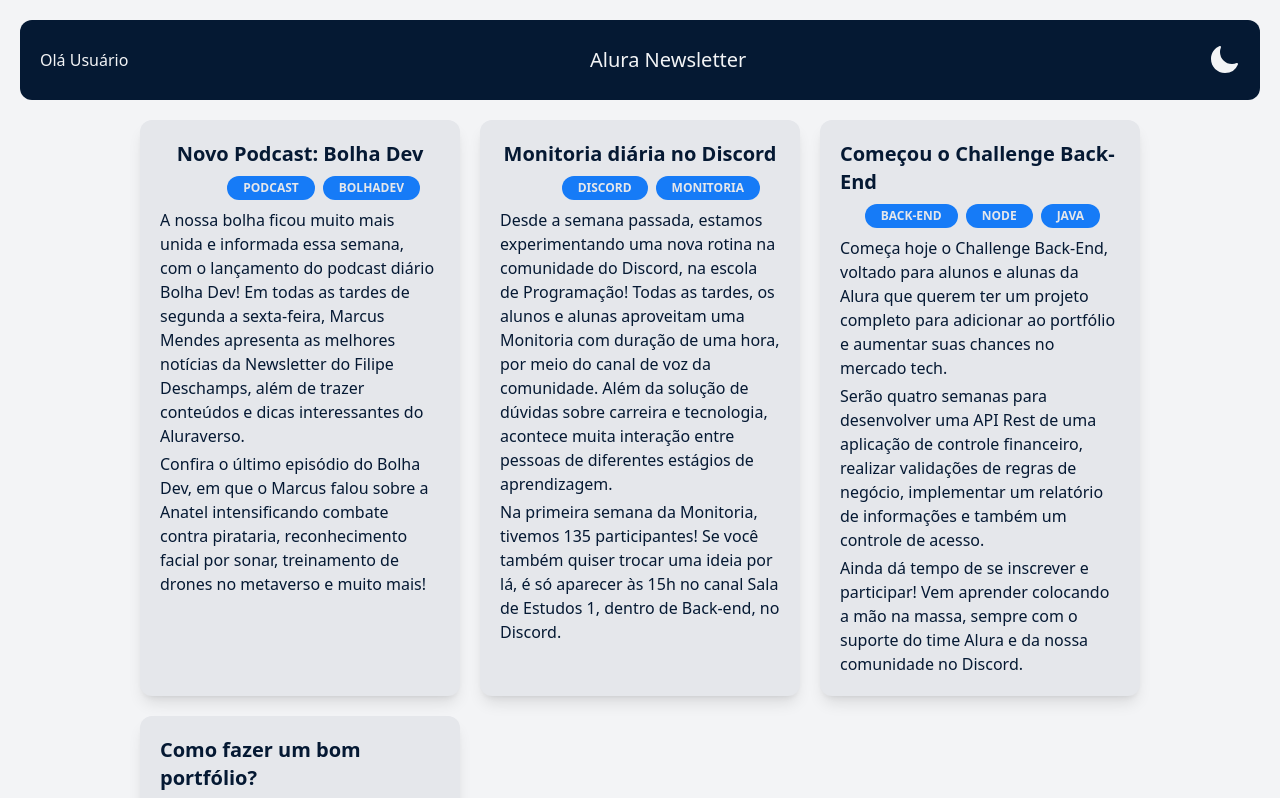
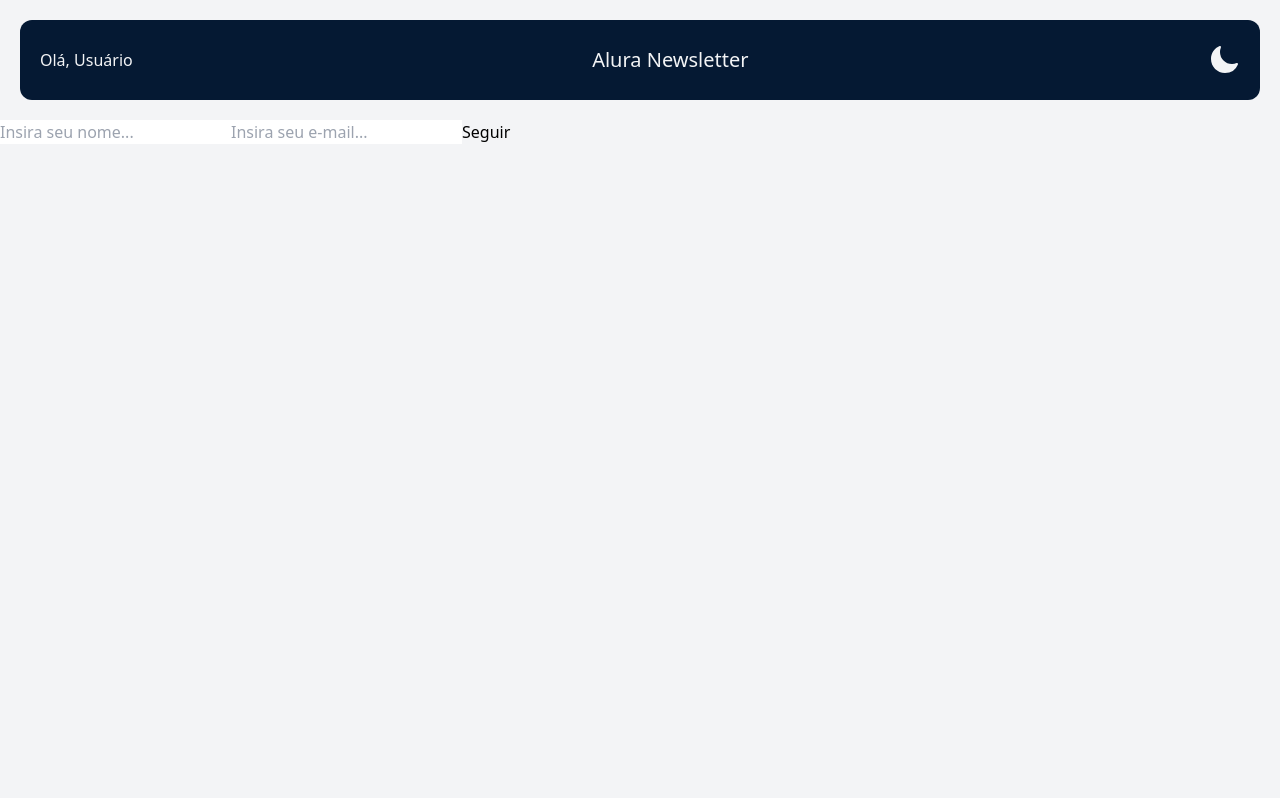
Before and after one commit to PxS00/alura-newsletter, a React (Vite) app: page / in a window 1280 px wide. Shown: the top 798 px of the page. Built offline with nearby package versions, Linux system fonts and the light colour scheme.

Commit message:
feat: implement user authentication with Form component and update Header to display user name

```diff
--- a/src/App.jsx
+++ b/src/App.jsx
@@ -1,11 +1,17 @@
+import { useState } from 'react';
+
 import ArticleList from './components/ArticleList/ArticleList';
 import Header from './components/Header/Header';
+import Form from './components/Form/Form';
 
 const App = () => {
+  const [user, setUser] = useState()
+  const hasUser = Boolean(user)
   return (
     <>
-      <Header />
-      <ArticleList />
+      <Header user={user}/>
+      { hasUser && <ArticleList /> }
+      {hasUser || <Form onSubmit={setUser} />}
     </>
   )
 }
--- /dev/null
+++ b/src/components/Form/Form.jsx
@@ -0,0 +1,16 @@
+const Form = ({ onSubmit }) => {
+    const safeSubmit = event => {
+        event.preventDefault()
+        event.stopPropagation()
+        const name = event.target[0].value
+        const email = event.target[1].value
+        onSubmit({ name, email })
+    }
+    return <form onSubmit={safeSubmit}>
+        <input type="text" placeholder="Insira seu nome..."/>
+        <input type="email" placeholder="Insira seu e-mail..."/>
+        <button type="submit">Seguir</button>
+    </form>
+}
+
+export default Form
--- a/src/components/Header/Header.jsx
+++ b/src/components/Header/Header.jsx
@@ -1,8 +1,8 @@
 import ToggleTheme from "../ToggleTheme/ToggleTheme"
 
-const Header = () => {
+const Header = ({ user}) => {
     return <div className="flex h-20 bg-alura-200 dark:bg-dark-200 justify-between items-center px-5 sm:rounded-xl sm: m-5">
-        <span className="text-gray-100">Olá Usuário</span>
+        <span className="text-gray-100">Olá, { user?.name || 'Usuário' }</span>
         <h1 className="text-gray-100 text-xl">Alura Newsletter</h1>
         <ToggleTheme />
     </div>
```
